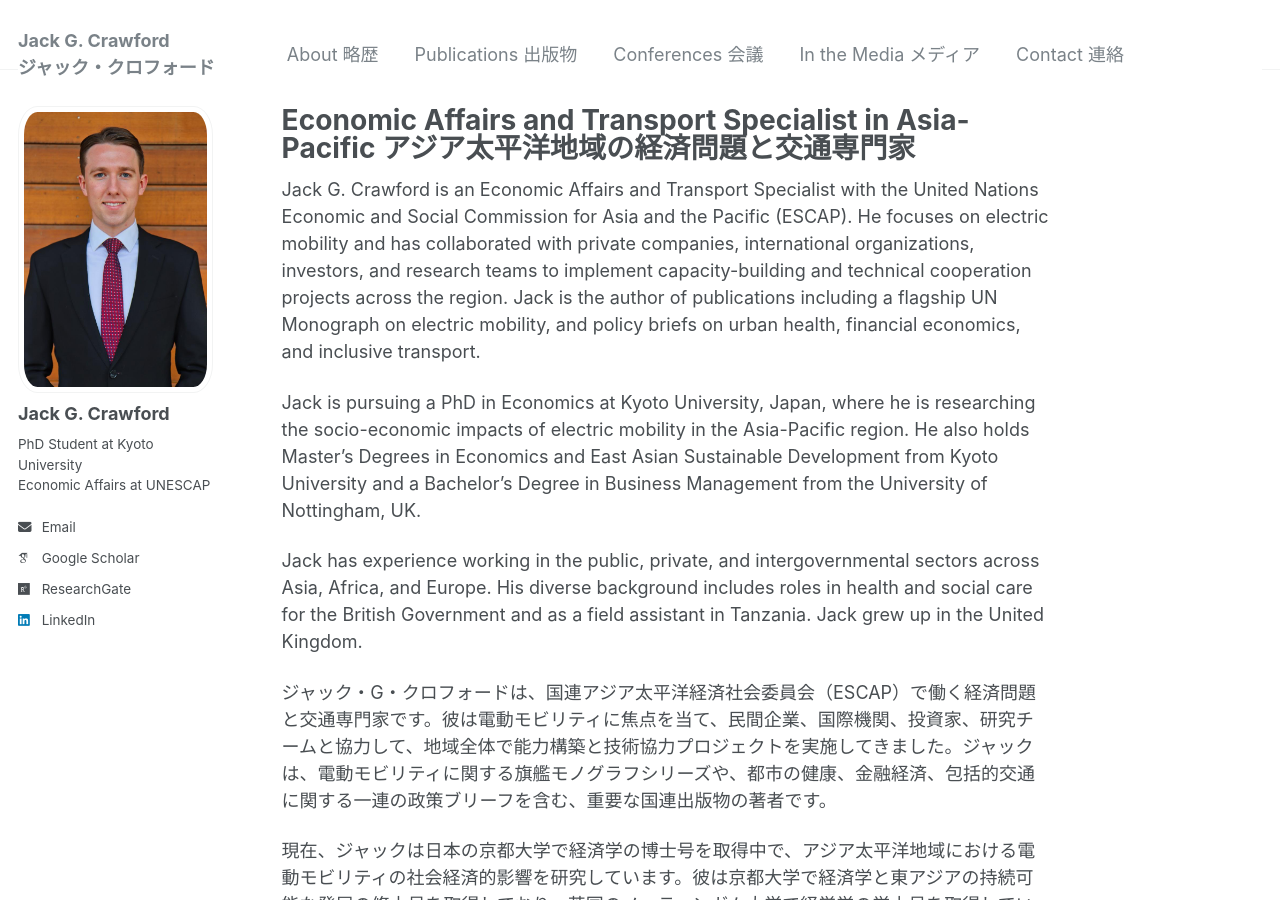
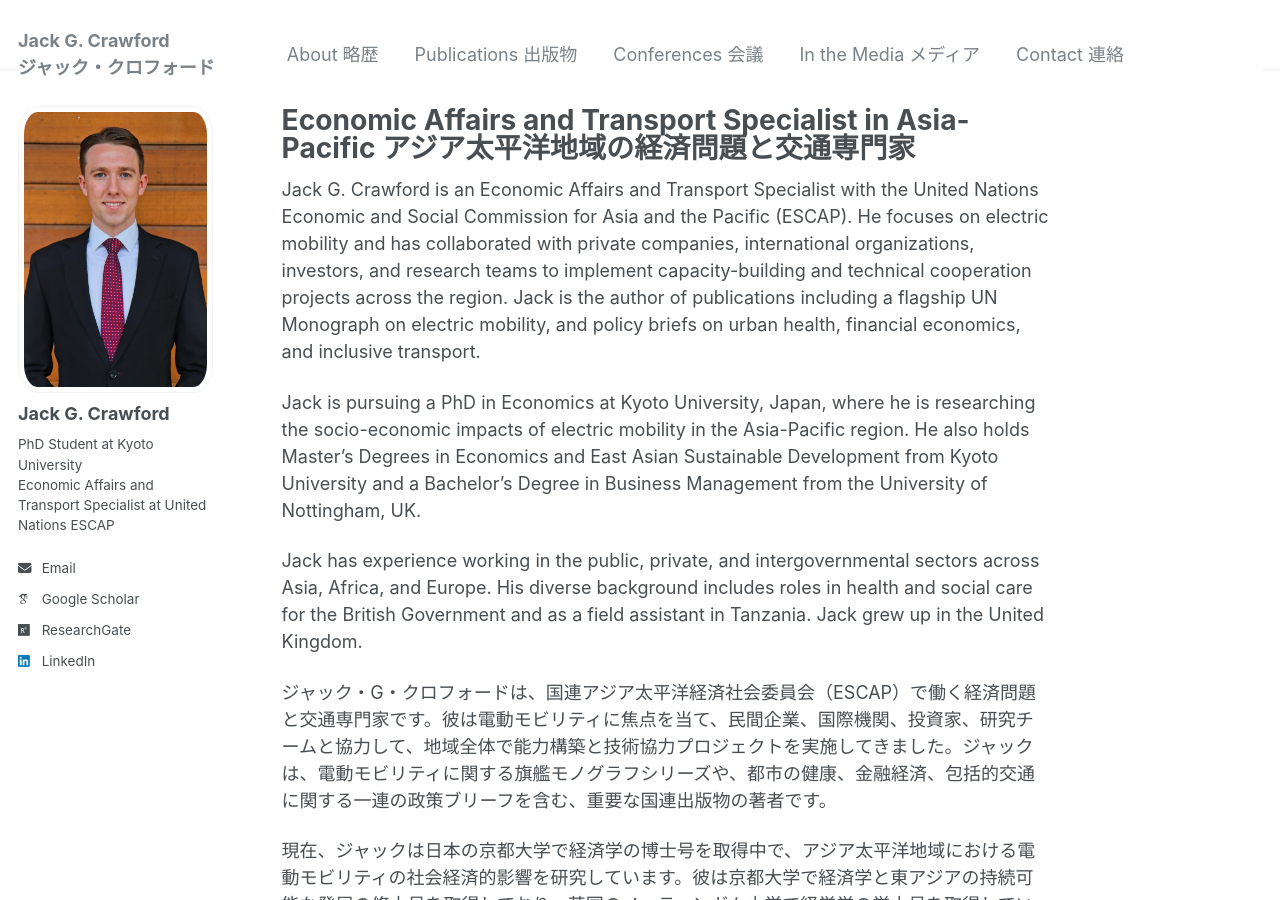
Before and after one commit to jackgcrawford/jackcrawford, a Jekyll site: the page built from _pages/about.md, in a window 1280 px wide and 900 px high. Built offline with Jekyll 4.4.1, drawn with Linux system fonts in a browser that asks for light colours; some web fonts are replaced.

Commit message:
Update _config.yml

```diff
--- a/_config.yml
+++ b/_config.yml
@@ -23,7 +23,7 @@
   avatar           : "Digital ID Photo.jpeg"
   name             : "Jack G. Crawford"
   pronouns         : # example: "she/her"
-  bio              : "PhD Student at Kyoto University <br/> Economic Affairs at UNESCAP"
+  bio              : "PhD Student at Kyoto University <br/> Economic Affairs and Transport Specialist at United Nations ESCAP"
   location         :
   employer         :
   email            : "jack.crawford.84h@st.kyoto-u.ac.jp"
```
